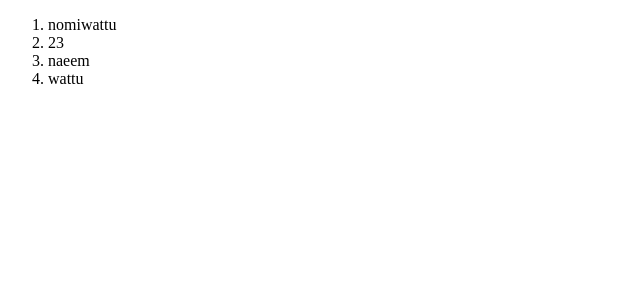
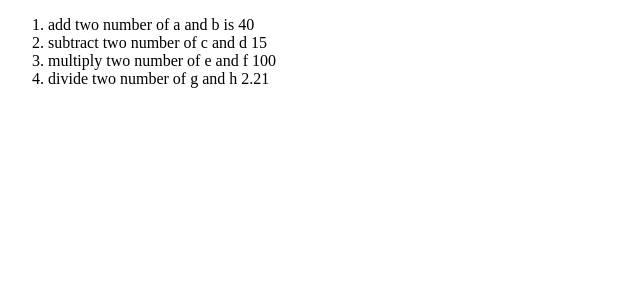
Before and after one commit to Naeemwattu/React-Tutorial, a React (Create React App) app in the folder 5.helloworld/: page / in a window 1280 px wide. Shown: the top 300 px of the page, without its empty margins (0-640 px from the left). Built offline with nearby package versions, Linux system fonts and the light colour scheme; a web font is replaced by a local one.

Commit message:
Calculator Challange

```diff
--- a/5.helloworld/src/App.js
+++ b/5.helloworld/src/App.js
@@ -29,19 +29,49 @@
 
 
 
-const nomi = "nomiwattu";
-const age = 23;
+// const nomi = "nomiwattu";
+// const age = 23;
 
- function name(){
-   let name = "naeem"
-   return name;
-  }
+//  function name(){
+//    let name = "naeem"
+//    return name;
+//   }
 
-  function names(){
-    let names = "wattu"
-    return names;
-  }
+//   function names(){
+//     let names = "wattu"
+//     return names;
+//   }
 
 
-export default nomi;
-export {age, name, names};
+// export default nomi;
+// export {age, name, names};
+
+
+
+
+
+// ---------------Create Simple Calculator App in React JS------
+
+
+
+function add(a, b) {
+  let sum = a + b;
+  return sum;
+}
+
+function sub(c, d) {
+  let subtract = c - d;
+  return subtract;
+}
+
+function mul(e, f) {
+  let multiple = e * f;
+  return multiple;
+}
+function div(e, f) {
+  let divide = e / f;
+  divide = divide.toFixed(2)
+  return divide;
+}
+
+export { add, sub, mul, div };
--- /dev/null
+++ b/5.helloworld/src/Calculator.jsx
@@ -0,0 +1,18 @@
+import React from "react";
+import { add, sub, mul, div } from "./App";
+
+function Calculator() {
+    return (
+        <>
+            <ol>
+                <li>add two number of a and b is {add(20, 20)}</li>
+                <li>subtract two number of c and d {sub(20, 5)}</li>
+                <li>multiply two number of e and f {mul(20, 5)}</li>
+                <li>divide two number of g and h {div(95, 43)}</li>
+
+            </ol>
+        </>
+    );
+}
+
+export default Calculator;
--- a/5.helloworld/src/index.js
+++ b/5.helloworld/src/index.js
@@ -220,18 +220,32 @@
 
 
 
+// import React from "react";
+// import ReactDom from "react-dom";
+// import nomi, {age, name,names} from "./App";
+
+// ReactDom.render(
+//   <>
+//     <ol>
+//       <li>{nomi}</li>
+//       <li>{age}</li>
+//       <li>{name()}</li>
+//       <li>{names()}</li>
+//     </ol>
+//   </>,
+//   document.getElementById('root')
+// );
+
+
+
+
+// ---------------Create Simple Calculator App in React JS------
+
 import React from "react";
 import ReactDom from "react-dom";
-import nomi, {age, name,names} from "./App";
+import Calculator from "./Calculator";
 
 ReactDom.render(
-  <>
-    <ol>
-      <li>{nomi}</li>
-      <li>{age}</li>
-      <li>{name()}</li>
-      <li>{names()}</li>
-    </ol>
-  </>,
+  <Calculator />,
   document.getElementById('root')
 );
```
